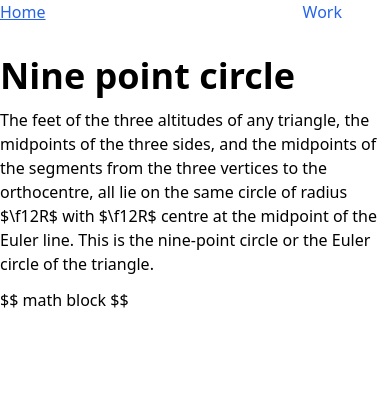
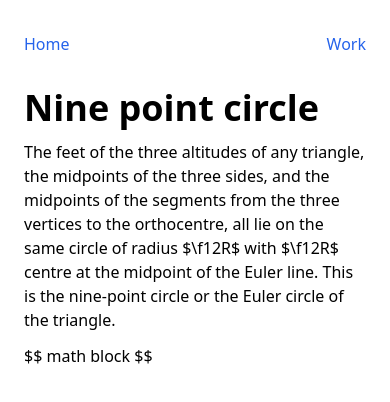
Before and after one commit to nguyenvukhang/minnesoda, a Next.js app: page /geometry/nine-point-circle in a window 390 px wide. Shown: the top 402 px of the page. Built offline with nearby package versions, Linux system fonts and the light colour scheme.

Commit message:
responsive

```diff
--- a/pages/_app.js
+++ b/pages/_app.js
@@ -7,7 +7,7 @@ import Navbar from '@/components/Navbar'
 function App({ Component, pageProps }) {
   return (
     <Container>
-      <Navbar components={Components} />
+      <Navbar />
       <MDXProvider components={Components}>
         <Component {...pageProps} />
       </MDXProvider>
--- a/src/components/Container.jsx
+++ b/src/components/Container.jsx
@@ -1,7 +1,9 @@
 const Container = ({ children }) => {
-  const centering = 'mx-auto'
-  const sizing = 'max-w-4xl'
-  return <div className={`${centering} ${sizing}`}>{children}</div>
+  const centering = 'mx-auto sm:p-0 px-6'
+  const sizing = 'max-w-3xl'
+  const debug = false
+  const d = debug ? 'bg-blue-100' : ''
+  return <div className={`${centering} ${sizing} ${d}`}>{children}</div>
 }
 
 export default Container
--- a/src/components/Navbar.jsx
+++ b/src/components/Navbar.jsx
@@ -1,11 +1,10 @@
 import Link from '@/components/mdx/Link'
 
-const Menubar = () => {
+const Navbar = () => {
   const Work = () => {
     return process.env.NODE_ENV === 'development' ? (
       <>
         <Link href="/work">Work</Link>
-        <div className="w-12" />
       </>
     ) : null
   }
@@ -15,7 +14,7 @@ const Menubar = () => {
   }
 
   return (
-    <div className="mb-8 flex flex-row">
+    <div className="my-8 flex flex-row">
       <div className="flex-1 flex">
         <HomeButton />
       </div>
@@ -26,4 +25,4 @@ const Menubar = () => {
   )
 }
 
-export default Menubar
+export default Navbar
```
